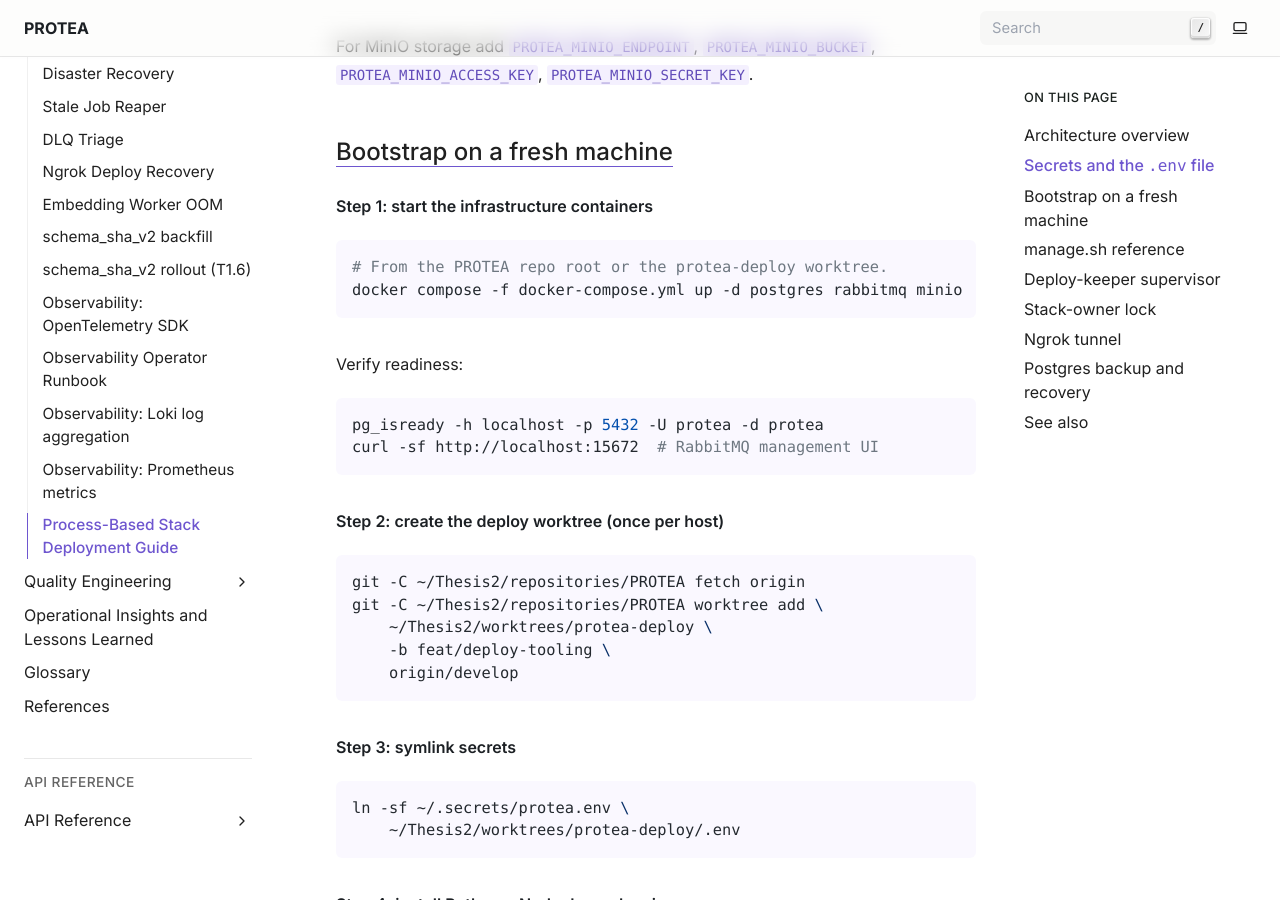
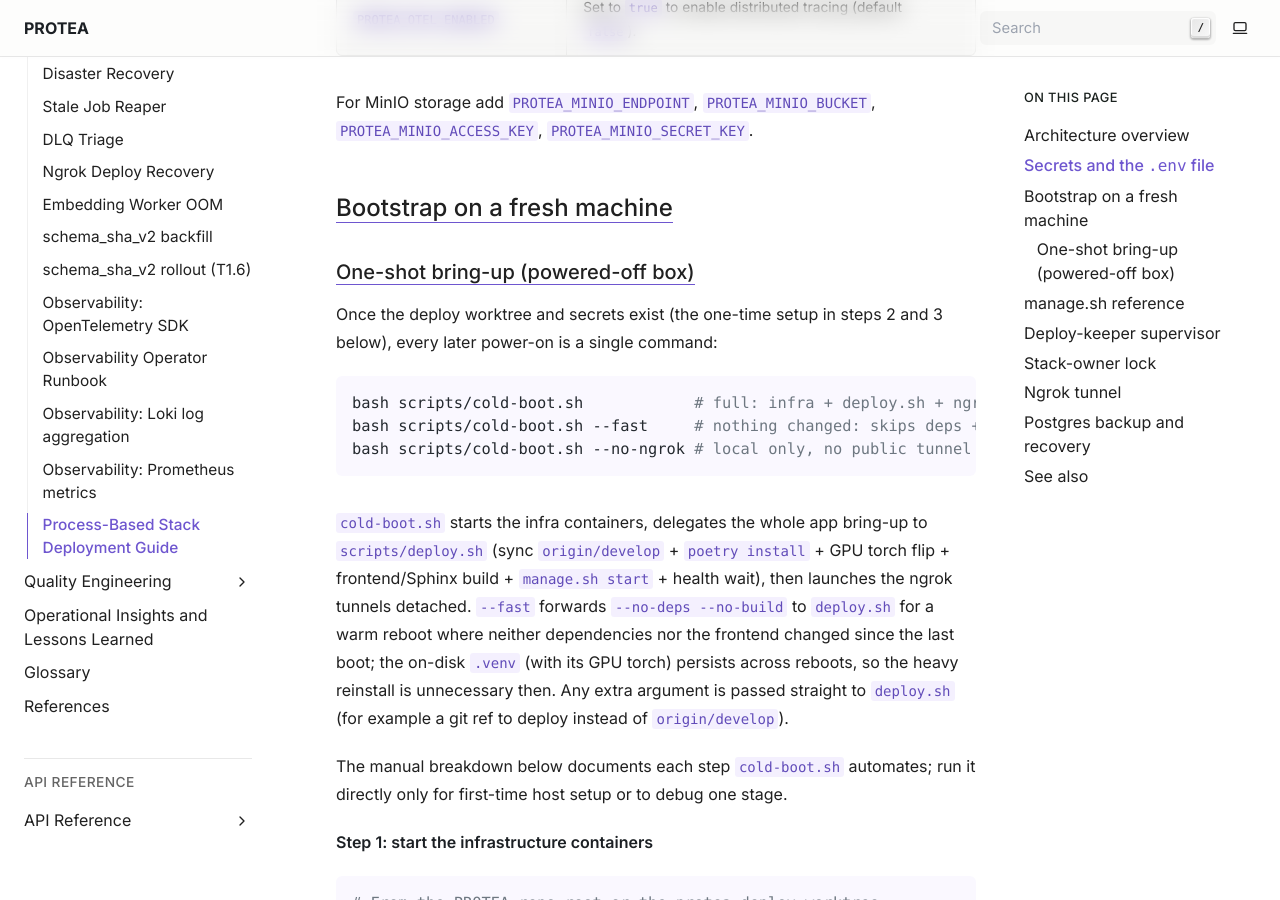
Before and after one commit to frapercan/PROTEA, a Sphinx documentation site: the page built from docs/source/runbooks/deployment-process-stack.rst, in a window 1280 px wide and 900 px high, scrolled down 3022 px. Built offline with Sphinx 7.4.7, drawn with Linux system fonts in a browser that asks for light colours; some of the changed text lies outside the part shown.

Commit message:
ops: add canonical cold-boot.sh (one-shot bring-up from powered-off box)
deploy.sh is the canonical deployer but assumes the infra containers are
already running. cold-boot.sh wraps the three pieces a cold box needs in
order without duplicating deploy.sh: start postgres/rabbitmq/minio,
delegate the app bring-up to deploy.sh, then launch the ngrok tunnels.

--fast forwards --no-deps --no-build for a warm reboot (the on-disk .venv
with GPU torch persists across reboots, so the heavy reinstall is skipped).
Documented in the process-stack runbook as the one-shot bring-up; the
manual step-by-step is kept as the breakdown / first-time host setup.

This supersedes the agent-farm cold-boot variant (folded here per ROADMAP
G1: one canonical procedure, no variants).

```diff
--- a/docs/source/runbooks/deployment-process-stack.rst
+++ b/docs/source/runbooks/deployment-process-stack.rst
@@ -107,6 +107,31 @@ For MinIO storage add ``PROTEA_MINIO_ENDPOINT``, ``PROTEA_MINIO_BUCKET``,
 
 Bootstrap on a fresh machine
 ~~~~~~~~~~~~~~~~~~~~~~~~~~~~~
+
+One-shot bring-up (powered-off box)
+"""""""""""""""""""""""""""""""""""
+
+Once the deploy worktree and secrets exist (the one-time setup in steps 2
+and 3 below), every later power-on is a single command:
+
+.. code-block:: bash
+
+   bash scripts/cold-boot.sh            # full: infra + deploy.sh + ngrok
+   bash scripts/cold-boot.sh --fast     # nothing changed: skips deps + build
+   bash scripts/cold-boot.sh --no-ngrok # local only, no public tunnel
+
+``cold-boot.sh`` starts the infra containers, delegates the whole app
+bring-up to ``scripts/deploy.sh`` (sync ``origin/develop`` + ``poetry
+install`` + GPU torch flip + frontend/Sphinx build + ``manage.sh start`` +
+health wait), then launches the ngrok tunnels detached. ``--fast`` forwards
+``--no-deps --no-build`` to ``deploy.sh`` for a warm reboot where neither
+dependencies nor the frontend changed since the last boot; the on-disk
+``.venv`` (with its GPU torch) persists across reboots, so the heavy
+reinstall is unnecessary then. Any extra argument is passed straight to
+``deploy.sh`` (for example a git ref to deploy instead of ``origin/develop``).
+
+The manual breakdown below documents each step ``cold-boot.sh`` automates;
+run it directly only for first-time host setup or to debug one stage.
 
 **Step 1: start the infrastructure containers**
 
```
Also changed, not shown: 1 other file.
